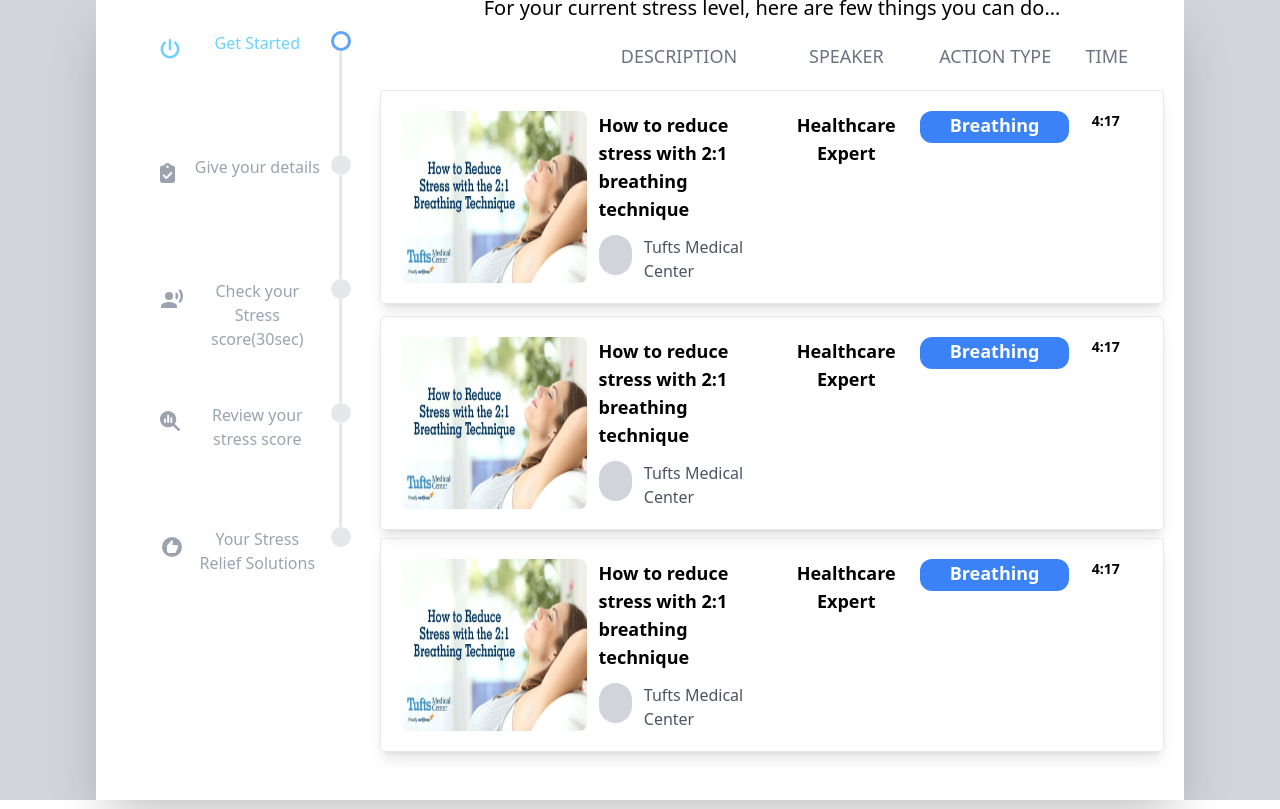
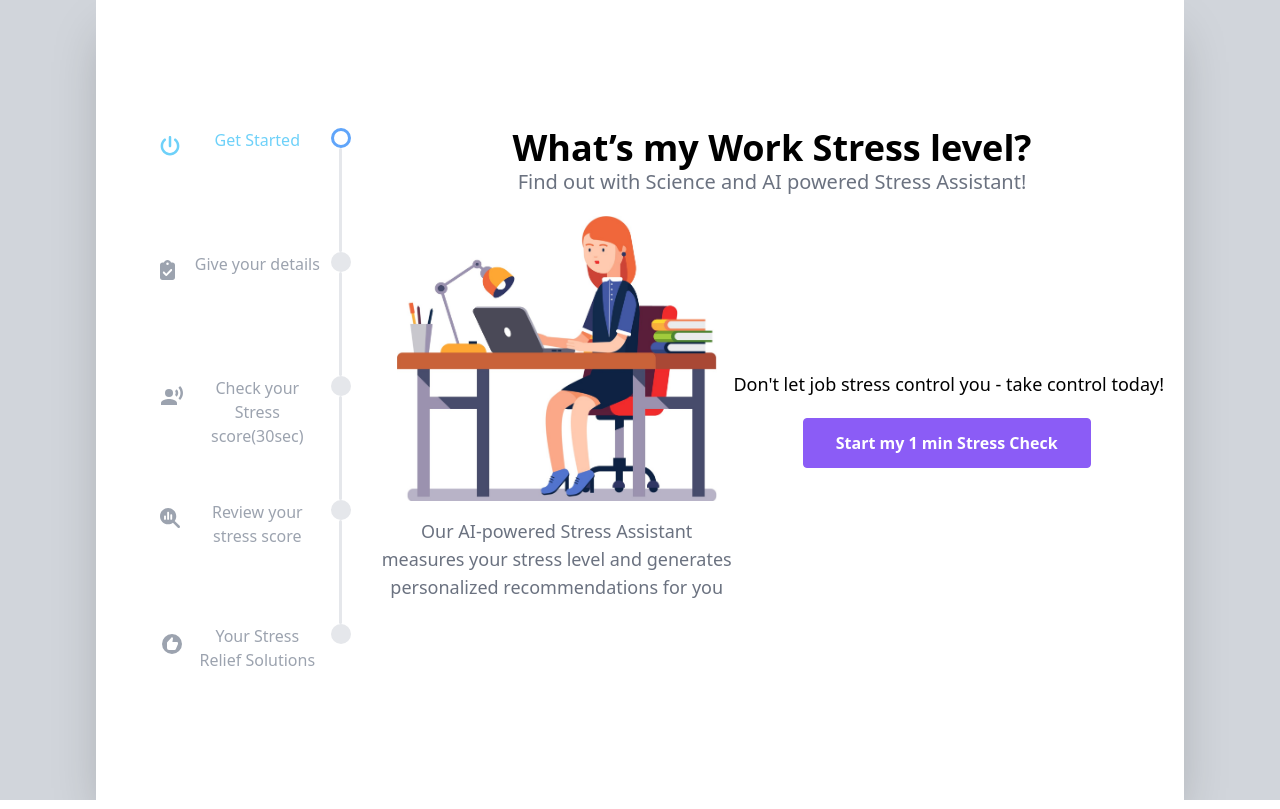
Before and after one commit to mdnasim3108/peakhealthScoresSection, a Next.js app: page / in a window 1280 px wide. Built offline with nearby package versions, Linux system fonts and the light colour scheme.

Commit message:
videosData

```diff
--- a/components/landingPage/card.js
+++ b/components/landingPage/card.js
@@ -161,7 +161,7 @@ const Card = () => {
 
 
         <div className=" w-full   px-5 rounded lg:m-0 mt-5 " id="progressContents">
-          {progressBarState.contentArray[4].com}
+          {progressBarState.contentArray[content.contentNumber].com}
         </div>
       </div>
     </div>
--- a/components/landingPage/contextStrore/voiceContextProvider.js
+++ b/components/landingPage/contextStrore/voiceContextProvider.js
@@ -9,18 +9,18 @@ const VoiceContextProvider = (props) => {
   const voiceStateHandler = (state, action) => {
     switch (action.type) {
       case "registering":
-         return {...state,registering:true}
+        return { ...state, registering: true }
       case "registerUser":
         return {
           loading: state.loading,
           ...action.data,
-          registering:false,
-          registered:true
+          registering: false,
+          registered: true
         }
       case "guessScore":
         return { ...state, guessScore: action.score };
       case "error":
-        return { ...state, loading: false, error: true, errorData:{...action},registering:false,registered:false }
+        return { ...state, loading: false, error: true, errorData: { ...action }, registering: false, registered: false }
       case "reset":
         return { ...state, loading: true, error: false }
       case "results":
@@ -32,6 +32,8 @@ const VoiceContextProvider = (props) => {
           live: action.scores.live,
           energy: action.scores.energy,
         };
+        case "videoData":
+          return {...state,videoData:action.videoData,videos:true}
       default:
         return { loading: true };
     }
@@ -40,14 +42,14 @@ const VoiceContextProvider = (props) => {
   const [voiceFeatures, dispatchVoiceFeatures] = useReducer(voiceStateHandler, {
     loading: true,
     error: false,
-    registered:false,
-    registerLoading:false,
+    registered: false,
+    registerLoading: false,
   });
 
   let uid, filePath, token, signedURL, userId;
   const generateToken = async (user) => {
     try {
-      dispatchVoiceFeatures({type:"registering"})
+      dispatchVoiceFeatures({ type: "registering" })
       const apiKey = "2522a39b608f58b1c4767082442713896d2ffc7597abf67075bb29a5";
       const ipdata = await Axios.post("/api/ip");
       const userData = { ...user, ip: ipdata.data };
@@ -205,6 +207,9 @@ const VoiceContextProvider = (props) => {
           scores: { overallScore: score, live: liveScore, energy: EnergyScore },
         });
         generateTranscript(blobObj, voiceFeatures.objId)
+        const videoRes=await Axios.post("/api/videosData");
+        console.log(videoRes.data)
+        dispatchVoiceFeatures({type:"videoData",videoData:videoRes.data})
       }
       if (status === "FAIL") {
         dispatchVoiceFeatures({
@@ -234,13 +239,13 @@ const VoiceContextProvider = (props) => {
     guessScore: (value) =>
       dispatchVoiceFeatures({ type: "guessScore", score: value }),
     reset: () => dispatchVoiceFeatures({ type: "reset" }),
-    block:()=>dispatchVoiceFeatures({
+    block: () => dispatchVoiceFeatures({
       type: "error",
       content: 2,
       head: "This browser is not supported.",
       message: "To use AI powered Stress Assistant,we recommend using the latest version of Chrome,Firefox,Safari or Microsoft Edge.",
       btnLabel: "record again",
-      hideButton:true
+      hideButton: true
     })
   };
   return (
--- a/components/landingPage/slideContents/recommondations.js
+++ b/components/landingPage/slideContents/recommondations.js
@@ -2,45 +2,19 @@ import thumbnailImg from "../../../public/maxresdefault.jpg";
 import axios from 'axios';
 import YoutubeComp from './youtube';
 import VideoCard from "./videoCard";
+import SkeletonLoader from "./skeletonLoader";
+import { useContext } from "react";
+import voiceContext from "../contextStrore/voiceContext";
 const recommendations = () => {
-  const videosData = [
-    {
-      authImg: thumbnailImg,
-      description: "How to reduce stress with 2:1 breathing technique",
-      location: "Tufts Medical Center",
-      designation: "Healthcare Expert",
-      color: "bg-blue-500",
-      type: "Breathing Excercise",
-      duration: "4:17",
-    },
-    {
-      authImg: thumbnailImg,
-      description: "How to reduce stress with 2:1 breathing technique",
-      location: "Tufts Medical Center",
-      designation: "Healthcare Expert",
-      color: "bg-blue-500",
-      type: "Breathing Excercise",
-      duration: "4:17",
-      top:"top-3"
-    },
-    {
-      authImg: thumbnailImg,
-      description: "How to reduce stress with 2:1 breathing technique",
-      location: "Tufts Medical Center",
-      designation: "Healthcare Expert",
-      color: "bg-blue-500",
-      type: "Breathing Excercise",
-      duration: "4:17",
-      top:"top-5"
-    },
-  ]
+  const voiceState = useContext(voiceContext);
+
   return (
+
     <div className="relative bottom-[5%]">
+
       <h1 className="text-xl text-center font-[500]">For your current stress level, here are few things you can do…</h1>
 
-      <div>
-
-        <div className="flex w-full  p-5  text-gray-500">
+      <div className="flex w-full  p-5  text-gray-500">
           <div
             className=" sm:w-[25%]"
           />
@@ -62,14 +36,20 @@ const recommendations = () => {
 
         </div>
 
-         {videosData.map((el)=>{
-           return <VideoCard {...el} />
-         })}
-      </div>
-      {/* <div className='flex items-center justify-center w-full h-full'>
-        <YoutubeComp />
-      </div> */}
+      {voiceState.voiceFeatures.videos ? <div>
 
+        {voiceState.voiceFeatures.videoData.map((el) => {
+          return <VideoCard {...el} />
+        })}
+
+      </div> :
+
+        <div className="ml-5">
+          <SkeletonLoader />
+          <SkeletonLoader top="top-3" />
+          <SkeletonLoader top="top-5" />
+        </div>
+      }
     </div>
   );
 };
--- /dev/null
+++ b/components/landingPage/slideContents/skeletonLoader.js
@@ -0,0 +1,14 @@
+import { Skeleton } from "@mui/material";
+const skeletonLoader=(props)=>{
+    return(
+        <div className={`flex w-full relative ${props.top?props.top:""}`}>
+          <Skeleton animation="wave" variant="rectangular" className="mr-5" width={200} height={130} />
+          <div className="w-[70%] flex flex-col">
+            <Skeleton variant="text" animation="wave" width="100%" sx={{ fontSize: '1.3rem' }} />
+            <Skeleton variant="text" animation="wave" width="100%" sx={{ fontSize: '1.3rem' }} />
+            <Skeleton variant="circular" animation="wave" width={50} height={50} />
+          </div>
+        </div>
+    )
+}
+export default skeletonLoader;
--- a/components/landingPage/slideContents/videoCard.js
+++ b/components/landingPage/slideContents/videoCard.js
@@ -1,35 +1,46 @@
 import Image from 'next/image';
 import { useState } from 'react';
-const videoCard=(props)=>{
+import axios from 'axios';
+const videoCard = (props) => {
   const [cardState, setCardState] = useState({})
   return (
     <div
-        className={ `rounded flex border shadow-lg relative p-5 ${props.top?props.top:""} hover:bg-violet-500 cursor-pointer w-full hover:text-white hover:scale-[1.02] transition-all duration-200 ease-linear` }
-        onMouseEnter={()=>setCardState((prev)=>{
-          return {...prev,card1:true}
+      className={`rounded flex border shadow-lg relative px-5 py-4  ${props.top ? props.top : ""} hover:bg-violet-500 cursor-pointer w-full hover:text-white hover:scale-[1.02] transition-all duration-200 ease-linear`}
+      onMouseEnter={() => setCardState((prev) => {
+        return { ...prev, card1: true }
       })}
-        onMouseLeave={()=>setCardState((prev)=>{
-          return {...prev,card1:false}
+      onMouseLeave={() => setCardState((prev) => {
+        return { ...prev, card1: false }
       })}
+      onClick={async () => {
+       console.log("samp")
+      }}
     >
       <Image
-            src={props.authImg}
-            className=" sm:w-[25%]  inline rounded-lg"
+        src={props.thumbnail}
+        width={100}
+        height={100}
+        className=" sm:w-[22%] mr-[3%] h-[8rem]  inline rounded-lg object-cover"
         alt="getStart"
       />
       <div className=' w-[25%]   text-left pl-3'>
         <h1 className='font-bold text-lg'>{props.description}</h1>
         <div className='flex mt-3'>
-              <div className='rounded-full bg-gray-300 w-10 h-10 mr-3' />
-              <p className={`${!cardState.card1?"text-gray-600":"text-white"}`}>{props.location}</p>
+            <Image
+              src={props.authImg}
+              width={100}
+              height={100}
+              className='rounded-full border-2 bg-gray-300 w-[3rem] h-[3rem] mr-3'
+            />
+          <p className={`${!cardState.card1 ? "text-gray-600" : "text-white"}`}>{props.channelTitle}</p>
         </div>
       </div>
 
       <div className='w-[20%]   text-center'>
-            <h1 className='font-bold text-lg'>{props.designation}</h1>
+        <h1 className='font-bold text-lg'>{props.category}</h1>
       </div>
 
-          <div className={` w-[20%] rounded-xl h-8  ${props.color} text-center text-white`}>
+      <div className={` w-[20%] rounded-xl h-max  ${props.color} text-center text-white px-2 `}>
         <h1 className='font-bold text-lg  text-center'>{props.type}</h1>
       </div>
 
--- a/models/recommendationmodel.js
+++ b/models/recommendationmodel.js
@@ -13,7 +13,6 @@ var recommendationSchema = mongoose.Schema
         speakerCategory:{ type: String },
         actionType:{ type: String },
         videoDuration:{ type: String },
-
         thumbnailURL : { type: String },
         categoryID :{ type: String },
         tags :{type:Array},
@@ -21,7 +20,7 @@ var recommendationSchema = mongoose.Schema
         likes:{ type: String },
         videoDescription :{ type: String },
         author : {type:String},
-        authorLogo : {type:String}
+        channelLogo : {type:String}
     },
     {timestamps:true}
 )
--- a/next.config.js
+++ b/next.config.js
@@ -1,6 +1,9 @@
 /** @type {import('next').NextConfig} */
 const nextConfig = {
   reactStrictMode: false,
+  images:{
+    domains:["i.ytimg.com","yt3.ggpht.com"],
+  },
 }
 
 module.exports = nextConfig
--- /dev/null
+++ b/pages/api/videosData.js
@@ -0,0 +1,32 @@
+import connectMongo from "../../utils/connectMongo";
+import recommendations from "../../models/recommendationmodel";
+import mongoose from "mongoose";
+/**
+ *
+ * @param {import('next').NextApiRequest} req
+ * @param {import('next').NextApiResponse} res
+ */
+export default async function guessScore(req, res) {
+    await connectMongo();
+    const data= await recommendations.find({
+        '_id': { $in: [
+           new mongoose.Types.ObjectId('6436dbc8474ea9d0bd5737dd'),
+           new mongoose.Types.ObjectId('6436dd6ad28e6bddc30e36a0'),
+           new mongoose.Types.ObjectId('6436de00d28e6bddc30e36a2')
+        ]}
+    })
+    const extract=data.map((el)=>{
+
+        return {
+                authImg: el.channelLogo,
+                description: el.videoTitle,
+                channelTitle: el.channelTitle,
+                category:el.speakerCategory,
+                color: "bg-blue-500",
+                type: el.actionType,
+                duration: el.videoDuration,
+                thumbnail:el.thumbnailURL
+        }
+    })
+    res.json(extract)
+}
```
Lines whose indentation alone changed are shown as unchanged.
